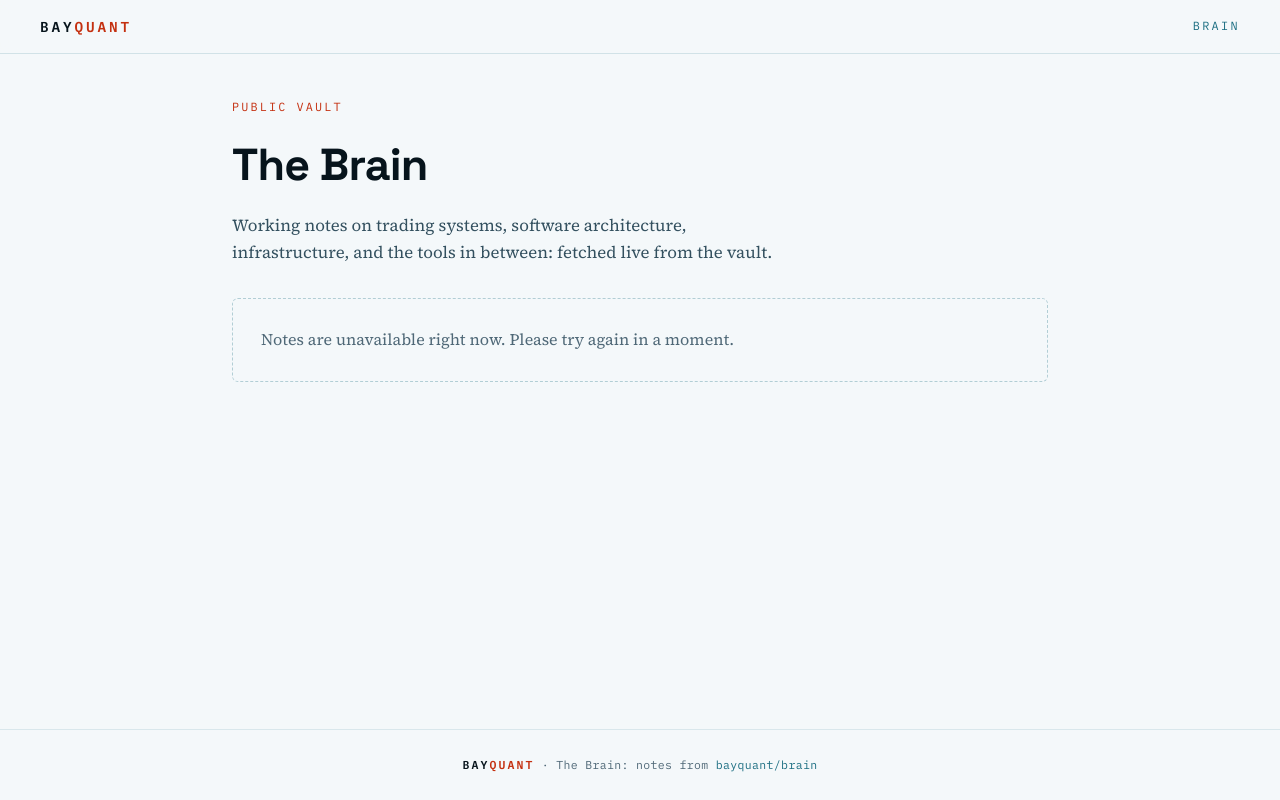
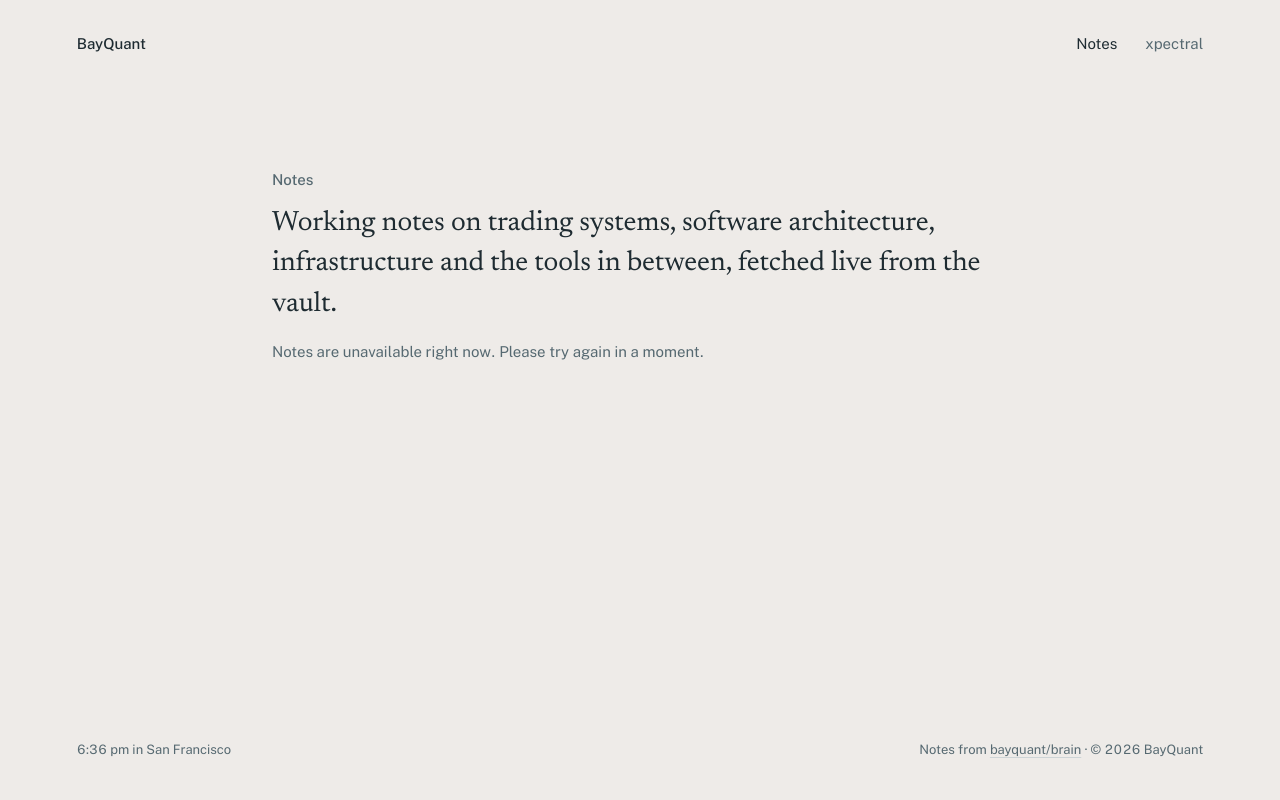
Before and after one commit to bayquant/website, a FastAPI app: page /brain in a window 1280 px wide. Run offline with FastAPI, Linux system fonts and the light colour scheme; some libraries are stand-ins or nearby versions.

Commit message:
updated notes style and functions

```diff
--- a/website/main.py
+++ b/website/main.py
@@ -30,11 +30,15 @@ async def lifespan(app: FastAPI):
     # Pull the bayquant/brain notes once at startup. A GitHub hiccup must not
     # crash the app, so on failure the /brain routes degrade to an empty state.
     try:
-        app.state.brain_notes, app.state.brain_css = load_brain_content()
-        _logger.info("Loaded %d notes from bayquant/brain", len(app.state.brain_notes))
+        app.state.brain_notes, app.state.brain_attachments = load_brain_content()
+        _logger.info(
+            "Loaded %d notes and %d attachments from bayquant/brain",
+            len(app.state.brain_notes),
+            len(app.state.brain_attachments),
+        )
     except (urllib.error.URLError, tarfile.TarError, TimeoutError) as exc:
         _logger.warning("Failed to fetch bayquant/brain notes: %s", exc)
-        app.state.brain_notes, app.state.brain_css = {}, ""
+        app.state.brain_notes, app.state.brain_attachments = {}, {}
     yield
 
 
--- a/website/routes/views/brain.py
+++ b/website/routes/views/brain.py
@@ -1,13 +1,18 @@
 # -----------------------------------------------------------------------------
 # Imports
 # -----------------------------------------------------------------------------
+# Standard library imports
+from pathlib import PurePosixPath
+
 # Third-party imports
 from fastapi import APIRouter
 from fastapi import HTTPException
 from fastapi import Request
 from fastapi.responses import HTMLResponse
+from fastapi.responses import Response
 
 # Local imports
+from ...services.brain_content import ATTACHMENT_TYPES
 from .templating import templates
 
 # -----------------------------------------------------------------------------
@@ -27,11 +32,17 @@ async def brain_index(request: Request):
         {"slug": slug, "title": note["title"], "tags": note["tags"]}
         for slug, note in sorted(notes.items(), key=lambda kwarg: kwarg[1]["title"].lower())
     ]
-    return templates.TemplateResponse(
-        request,
-        "brain_index.html",
-        {"notes": items, "css": request.app.state.brain_css},
-    )
+    return templates.TemplateResponse(request, "brain_index.html", {"notes": items})
+
+
+# Registered before the note route, whose {slug:path} would otherwise match it.
+@router.get("/assets/{name}")
+async def brain_attachment(request: Request, name: str):
+    content = request.app.state.brain_attachments.get(name)
+    if content is None:
+        raise HTTPException(status_code=404, detail="Attachment not found")
+    media_type = ATTACHMENT_TYPES[PurePosixPath(name).suffix.lower()]
+    return Response(content, media_type=media_type)
 
 
 @router.get("/{slug:path}", response_class=HTMLResponse)
@@ -42,5 +53,5 @@ async def brain_note(request: Request, slug: str):
     return templates.TemplateResponse(
         request,
         "brain_note.html",
-        {"title": note["title"], "html": note["html"], "css": request.app.state.brain_css},
+        {"title": note["title"], "html": note["html"]},
     )
--- a/website/templates/brain_base.html
+++ b/website/templates/brain_base.html
@@ -3,244 +3,339 @@
 <head>
   <meta charset="UTF-8" />
   <meta name="viewport" content="width=device-width, initial-scale=1.0" />
-  <title>{% block title %}Brain — BayQuant{% endblock %}</title>
+  <title>{% block title %}Notes · BayQuant{% endblock %}</title>
   <link rel="preconnect" href="https://fonts.googleapis.com">
   <link rel="preconnect" href="https://fonts.gstatic.com" crossorigin>
-  <link href="https://fonts.googleapis.com/css2?family=IBM+Plex+Mono:wght@400;500;600&family=Source+Serif+4:opsz,wght@8..60,400;8..60,600&family=Space+Grotesk:wght@500;600;700&display=swap" rel="stylesheet">
+  <link href="https://fonts.googleapis.com/css2?family=Newsreader:ital,opsz,wght@0,6..72,400;0,6..72,500;1,6..72,400&family=Public+Sans:wght@400;500&display=swap" rel="stylesheet">
   <style>
     :root {
-      --abyss: #060f18;
-      --bay: #1c6e82;
-      --bridge: #c43010;
-      --ember: #e06030;
-      --fog: #e8efeb;
-      --ink: #07141c;
-      --muted: #4f6877;
+      --fog: #e9ecec;
+      --rule: #cdd4d6;
+      --slate: #1e2b31;
+      --pacific: #566971;
+      --orange: #c0362c;
 
-      --font-display: "Space Grotesk", "Helvetica Neue", Arial, sans-serif;
-      --font-body: "Source Serif 4", Georgia, serif;
-      --font-mono: "IBM Plex Mono", "SF Mono", "Courier New", monospace;
+      --serif: "Newsreader", Georgia, serif;
+      --sans: "Public Sans", "Helvetica Neue", Arial, sans-serif;
+      --mono: "SF Mono", Menlo, Consolas, monospace;
+      --gutter: clamp(20px, 6vw, 96px);
+    }
+
+    /* The background follows the light in San Francisco, set by the script below. */
+    :root[data-daypart="morning"] { --fog: #e6eaeb; }
+    :root[data-daypart="midday"] { --fog: #eef0f0; }
+    :root[data-daypart="golden"] { --fog: #eeebe8; }
+    :root[data-daypart="night"] { --fog: #e5e7eb; }
+
+    @media (prefers-color-scheme: dark) {
+      :root,
+      :root[data-daypart] {
+        --fog: #161b1e;
+        --rule: #2c373c;
+        --slate: #d9e0e2;
+        --pacific: #8fa0a7;
+        --orange: #e0553f;
+      }
     }
 
     * { margin: 0; padding: 0; box-sizing: border-box; }
 
+    html { background: var(--fog); }
+
     body {
-      font-family: var(--font-body);
-      color: var(--ink);
-      background: #f4f8fa;
-      line-height: 1.6;
+      min-height: 100vh;
       display: flex;
       flex-direction: column;
-      min-height: 100vh;
+      color: var(--slate);
+      font-family: var(--serif);
+      font-size: 1.125rem;
+      line-height: 1.65;
+      -webkit-font-smoothing: antialiased;
     }
 
+    a {
+      color: inherit;
+      text-decoration-line: underline;
+      text-decoration-color: var(--rule);
+      text-decoration-thickness: 1px;
+      text-underline-offset: 0.22em;
+      transition: text-decoration-color 0.2s ease;
+    }
+    a:hover { text-decoration-color: var(--orange); }
     a:focus-visible {
-      outline: 2px solid var(--ember);
+      outline: 2px solid var(--orange);
       outline-offset: 3px;
+      border-radius: 2px;
     }
 
     /* ---------- Header ---------- */
-    .brain-header {
-      position: sticky;
-      top: 0;
-      z-index: 10;
+    .site-header {
       display: flex;
-      align-items: center;
       justify-content: space-between;
-      padding: 15px clamp(20px, 4vw, 40px);
-      background: rgba(244, 248, 250, 0.85);
-      -webkit-backdrop-filter: blur(8px);
-      backdrop-filter: blur(8px);
-      border-bottom: 1px solid rgba(28, 110, 130, 0.16);
+      align-items: baseline;
+      padding: 32px var(--gutter);
+      font-family: var(--sans);
+      font-size: 0.9375rem;
+    }
+    .brand {
+      font-weight: 500;
+      text-decoration: none;
+    }
+    .site-nav { display: flex; gap: 28px; }
+    .site-nav a {
+      color: var(--pacific);
+      text-decoration: none;
+    }
+    .site-nav a:hover,
+    .site-nav a[aria-current] { color: var(--slate); }
+
+    /* ---------- Content ---------- */
+    /* Center the 46rem reading column; the gutter still applies on narrow screens. */
+    main {
+      flex: 1;
+      width: 100%;
+      max-width: calc(46rem + 2 * var(--gutter));
+      margin: 0 auto;
+      padding: clamp(40px, 10vh, 96px) var(--gutter) 96px;
     }
 
-    .bh-brand {
-      font-family: var(--font-mono);
-      font-weight: 600;
-      font-size: 0.9rem;
-      letter-spacing: 0.2em;
-      text-transform: uppercase;
-      color: var(--ink);
+    .intro {
+      max-width: 46rem;
+      font-size: clamp(1.375rem, 2.4vw, 1.75rem);
+      line-height: 1.45;
+      letter-spacing: -0.005em;
+    }
+    .intro h1 {
+      font-family: var(--sans);
+      font-size: 0.9375rem;
+      font-weight: 500;
+      letter-spacing: 0;
+      color: var(--pacific);
+      margin-bottom: 12px;
+    }
+
+    .eyebrow {
+      font-family: var(--sans);
+      font-size: 0.9375rem;
+      color: var(--pacific);
+    }
+    .eyebrow a { text-decoration: none; }
+    .eyebrow a:hover { color: var(--slate); }
+
+    /* ---------- Note list ---------- */
+    .index {
+      margin-top: clamp(48px, 8vh, 80px);
+      max-width: 46rem;
+      list-style: none;
+    }
+    .index li {
+      border-top: 1px solid var(--rule);
+    }
+    .index li:last-child { border-bottom: 1px solid var(--rule); }
+    .index a {
+      display: grid;
+      grid-template-columns: 1fr auto;
+      align-items: baseline;
+      gap: 24px;
+      padding: 16px 0;
       text-decoration: none;
     }
-    .bh-crumb {
-      font-family: var(--font-mono);
-      font-size: 0.74rem;
-      letter-spacing: 0.2em;
-      text-transform: uppercase;
-      color: var(--bay);
-      text-decoration: none;
-      transition: color 0.15s ease;
-    }
-    .bh-crumb:hover { color: var(--bridge); }
-    .q { color: var(--bridge); }
-
-    /* ---------- Layout ---------- */
-    .brain-main {
-      width: 100%;
-      max-width: 880px;
-      margin: 0 auto;
-      padding: 44px clamp(20px, 5vw, 32px) 72px;
-      flex: 1 0 auto;
+    .index a:hover .n-title { color: var(--orange); }
+    .n-title { transition: color 0.2s ease; }
+    .n-tags {
+      font-family: var(--sans);
+      font-size: 0.8125rem;
+      color: var(--pacific);
+      text-align: right;
     }
 
-    /* ---------- Index ---------- */
-    .brain-intro { margin-bottom: 32px; }
-    .bi-eyebrow {
-      font-family: var(--font-mono);
-      font-size: 0.74rem;
-      letter-spacing: 0.18em;
-      text-transform: uppercase;
-      color: var(--bridge);
-      margin-bottom: 12px;
+    .count,
+    .empty {
+      margin-top: 16px;
+      font-family: var(--sans);
+      font-size: 0.8125rem;
+      color: var(--pacific);
+      font-variant-numeric: tabular-nums;
     }
-    .brain-intro h1 {
-      font-family: var(--font-display);
-      font-size: clamp(2rem, 4.5vw, 2.8rem);
-      font-weight: 700;
-      letter-spacing: -0.02em;
-      color: var(--ink);
-      margin-bottom: 12px;
+    .empty { font-size: 0.9375rem; }
+
+    /* ---------- Note ---------- */
+    .note { max-width: 46rem; }
+    .note .eyebrow { margin-bottom: 20px; }
+
+    .note-content > h1 {
+      font-size: clamp(1.75rem, 3.4vw, 2.25rem);
+      font-weight: 500;
+      line-height: 1.2;
+      letter-spacing: -0.01em;
+      margin-bottom: 32px;
     }
-    .brain-intro p {
-      font-size: 1.05rem;
-      color: #33505f;
-      max-width: 62ch;
+    .note-content h2,
+    .note-content h3,
+    .note-content h4 {
+      font-family: var(--sans);
+      font-weight: 500;
+      line-height: 1.4;
+    }
+    .note-content h2 {
+      font-size: 1rem;
+      margin: 48px 0 12px;
+      padding-top: 16px;
+      border-top: 1px solid var(--rule);
+    }
+    .note-content h3 {
+      font-size: 0.9375rem;
+      color: var(--pacific);
+      margin: 32px 0 8px;
+    }
+    .note-content h4 {
+      font-size: 0.875rem;
+      color: var(--pacific);
+      margin: 24px 0 8px;
     }
 
-    .note-count {
-      font-family: var(--font-mono);
-      font-size: 0.72rem;
-      letter-spacing: 0.14em;
-      text-transform: uppercase;
-      color: var(--muted);
-      margin-bottom: 14px;
+    .note-content p,
+    .note-content ul,
+    .note-content ol,
+    .note-content pre,
+    .note-content table,
+    .note-content blockquote { margin-bottom: 1em; }
+    .note-content ul,
+    .note-content ol { padding-left: 1.4em; }
+    .note-content li + li { margin-top: 0.25em; }
+    .note-content li > ul,
+    .note-content li > ol { margin: 0.25em 0 0; }
+
+    .note-content blockquote {
+      padding-left: 18px;
+      border-left: 2px solid var(--rule);
+      color: var(--pacific);
+      font-style: italic;
     }
 
-    .note-list { display: flex; flex-direction: column; gap: 10px; }
-
-    .note-row {
-      display: flex;
-      align-items: baseline;
-      gap: 14px;
-      padding: 16px 18px;
-      border: 1px solid rgba(28, 110, 130, 0.18);
-      border-radius: 6px;
-      text-decoration: none;
-      background: #ffffff;
-      transition: border-color 0.16s ease, background 0.16s ease, transform 0.16s ease;
-    }
-    .note-row:hover {
-      border-color: rgba(196, 48, 16, 0.45);
-      background: rgba(196, 48, 16, 0.03);
+    .note-content hr {
+      border: none;
+      border-top: 1px solid var(--rule);
+      margin: 40px 0;
     }
 
-    .n-title {
-      font-family: var(--font-display);
-      font-weight: 600;
-      font-size: 1.05rem;
-      color: var(--ink);
+    .note-content code {
+      font-family: var(--mono);
+      font-size: 0.82em;
     }
-    .note-row:hover .n-title { color: var(--bridge); }
-
-    .n-tags {
-      margin-left: auto;
-      display: flex;
-      flex-wrap: wrap;
-      justify-content: flex-end;
-      gap: 6px;
+    .note-content :not(pre) > code {
+      padding: 1px 5px;
+      border: 1px solid var(--rule);
+      border-radius: 3px;
     }
-    .n-tags span {
-      font-family: var(--font-mono);
-      font-size: 0.68rem;
-      color: var(--bay);
-      border: 1px solid rgba(28, 110, 130, 0.28);
-      padding: 3px 8px;
-      border-radius: 999px;
+    .note-content pre {
+      overflow-x: auto;
+      padding: 16px 18px;
+      border: 1px solid var(--rule);
+      border-radius: 4px;
+      line-height: 1.55;
     }
 
-    .n-arrow {
-      margin-left: auto;
-      font-family: var(--font-mono);
-      color: var(--bridge);
-      opacity: 0.55;
-      flex-shrink: 0;
+    .note-content table {
+      width: 100%;
+      border-collapse: collapse;
+      font-family: var(--sans);
+      font-size: 0.875rem;
+      font-variant-numeric: tabular-nums;
+      display: block;
+      overflow-x: auto;
     }
-    .note-row:hover .n-arrow { opacity: 1; }
-
-    .brain-empty {
-      padding: 28px;
-      border: 1px dashed rgba(28, 110, 130, 0.3);
-      border-radius: 6px;
-      color: var(--muted);
-      font-size: 1rem;
+    .note-content th,
+    .note-content td {
+      padding: 8px 16px 8px 0;
+      text-align: left;
+      vertical-align: top;
+      border-bottom: 1px solid var(--rule);
+    }
+    .note-content th {
+      font-weight: 500;
+      color: var(--pacific);
     }
 
-    /* ---------- Note ---------- */
-    .back-link {
-      display: inline-flex;
-      align-items: center;
-      gap: 7px;
-      font-family: var(--font-mono);
-      font-size: 0.74rem;
-      letter-spacing: 0.14em;
-      text-transform: uppercase;
-      color: var(--bay);
-      text-decoration: none;
-      margin-bottom: 22px;
-      transition: color 0.15s ease;
-    }
-    .back-link:hover { color: var(--bridge); }
+    .note-content img { max-width: 100%; height: auto; }
 
-    .note-card {
-      background: #ffffff;
-      border: 1px solid rgba(28, 110, 130, 0.14);
-      border-radius: 10px;
-      padding: 40px clamp(22px, 4vw, 48px);
-      box-shadow: 0 1px 2px rgba(6, 15, 24, 0.04), 0 14px 34px rgba(6, 15, 24, 0.05);
+    .note-content .katex-display {
+      overflow-x: auto;
+      overflow-y: hidden;
+      padding: 4px 0;
     }
 
-    /* Note body: keep the vault's brain.css colors, lend it the BayQuant faces */
-    .note-content { font-family: var(--font-body); font-size: 1.02rem; }
-    .note-content h1,
-    .note-content h2,
-    .note-content h3 { font-family: var(--font-display); }
+    /* ---------- Footer ---------- */
+    .site-footer {
+      display: flex;
+      justify-content: space-between;
+      gap: 24px;
+      padding: 32px var(--gutter) 40px;
+      font-family: var(--sans);
+      font-size: 0.8125rem;
+      color: var(--pacific);
+      font-variant-numeric: tabular-nums;
+    }
 
-    /* ---------- Footer ---------- */
-    .brain-footer {
-      flex-shrink: 0;
-      border-top: 1px solid rgba(28, 110, 130, 0.12);
-      padding: 26px 24px;
-      text-align: center;
-      font-family: var(--font-mono);
-      font-size: 0.72rem;
-      letter-spacing: 0.03em;
-      color: var(--muted);
+    @media (max-width: 640px) {
+      .index a { grid-template-columns: 1fr; gap: 2px; }
+      .n-tags { text-align: left; }
+      .site-footer { flex-direction: column; gap: 4px; }
     }
-    .brain-footer a { color: var(--bay); text-decoration: none; }
-    .brain-footer a:hover { color: var(--bridge); }
-    .fb-mark {
-      font-weight: 600;
-      letter-spacing: 0.18em;
-      text-transform: uppercase;
-      color: var(--ink);
+
+    @media (prefers-reduced-motion: reduce) {
+      a,
+      .n-title { transition: none; }
     }
   </style>
-  <style>{{ css | safe }}</style>
 </head>
 <body>
-  <header class="brain-header">
-    <a class="bh-brand" href="/">Bay<span class="q">Quant</span></a>
-    <a class="bh-crumb" href="/brain">Brain</a>
+  <header class="site-header">
+    <a class="brand" href="/">BayQuant</a>
+    <nav class="site-nav" aria-label="Main">
+      <a href="/brain" aria-current="page">Notes</a>
+      <a href="https://bayquant.github.io/xpectral/">xpectral</a>
+    </nav>
   </header>
 
-  <main class="brain-main">
+  <main>
     {% block content %}{% endblock %}
   </main>
 
-  <footer class="brain-footer">
-    <span class="fb-mark">Bay<span class="q">Quant</span></span> · The Brain: notes from
-    <a href="https://github.com/bayquant/brain" target="_blank" rel="noopener">bayquant/brain</a>
+  <footer class="site-footer">
+    <span id="sf-time" hidden></span>
+    <span>Notes from <a href="https://github.com/bayquant/brain" target="_blank" rel="noopener">bayquant/brain</a> · © 2026 BayQuant</span>
   </footer>
+
+  <script>
+    (function () {
+      var clock = document.getElementById("sf-time");
+      var format = new Intl.DateTimeFormat("en-US", {
+        timeZone: "America/Los_Angeles",
+        hour: "numeric",
+        minute: "2-digit",
+      });
+      var hourOf = new Intl.DateTimeFormat("en-US", {
+        timeZone: "America/Los_Angeles",
+        hour: "numeric",
+        hourCycle: "h23",
+      });
+
+      function update() {
+        var now = new Date();
+        var hour = Number(hourOf.format(now));
+        var daypart = hour >= 6 && hour < 11 ? "morning"
+          : hour >= 11 && hour < 17 ? "midday"
+          : hour >= 17 && hour < 20 ? "golden"
+          : "night";
+        document.documentElement.dataset.daypart = daypart;
+        clock.textContent = format.format(now).toLowerCase() + " in San Francisco";
+        clock.hidden = false;
+      }
+
+      update();
+      setInterval(update, 30000);
+    })();
+  </script>
 </body>
 </html>
--- a/website/templates/brain_index.html
+++ b/website/templates/brain_index.html
@@ -1,27 +1,23 @@
 {% extends "brain_base.html" %}
-{% block title %}Brain — BayQuant{% endblock %}
+{% block title %}Notes · BayQuant{% endblock %}
 {% block content %}
-<div class="brain-intro">
-  <div class="bi-eyebrow">Public vault</div>
-  <h1>The Brain</h1>
-  <p>Working notes on trading systems, software architecture, infrastructure, and the tools in between: fetched live from the vault.</p>
+<div class="intro">
+  <h1>Notes</h1>
+  <p>Working notes on trading systems, software architecture, infrastructure and the tools in between, fetched live from the vault.</p>
 </div>
 {% if notes %}
-<div class="note-count">{{ notes | length }} notes</div>
-<div class="note-list">
+<ul class="index">
   {% for note in notes %}
-  <a class="note-row" href="/brain/{{ note.slug }}">
-    <span class="n-title">{{ note.title }}</span>
-    {% if note.tags %}
-    <span class="n-tags">
-      {% for tag in note.tags %}<span>{{ tag }}</span>{% endfor %}
-    </span>
-    {% endif %}
-    <span class="n-arrow">&rarr;</span>
-  </a>
+  <li>
+    <a href="/brain/{{ note.slug }}">
+      <span class="n-title">{{ note.title }}</span>
+      {% if note.tags %}<span class="n-tags">{{ note.tags | join(", ") }}</span>{% endif %}
+    </a>
+  </li>
   {% endfor %}
-</div>
+</ul>
+<p class="count">{{ notes | length }} notes</p>
 {% else %}
-<div class="brain-empty">Notes are unavailable right now. Please try again in a moment.</div>
+<p class="empty">Notes are unavailable right now. Please try again in a moment.</p>
 {% endif %}
 {% endblock %}
```
Also changed, not shown: website/services/brain_content.py (+42 -16 lines), website/templates/brain_note.html (+7 -3 lines).
